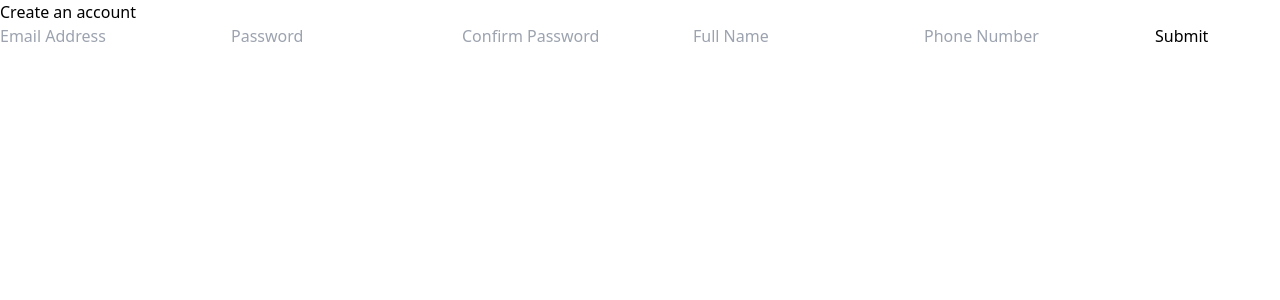
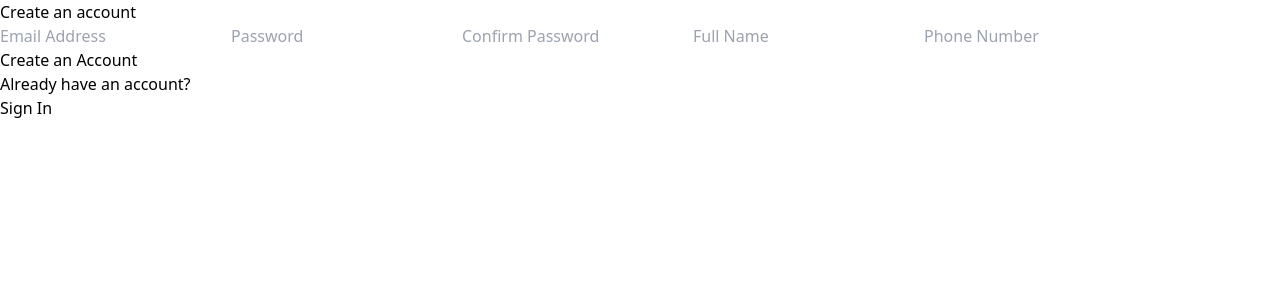
Before and after one commit to jin0106/Tech-IT, a Next.js app in the folder client/: page /SignUp in a window 1280 px wide. Shown: the top 300 px of the page. Built offline with nearby package versions, Linux system fonts and the light colour scheme.

Commit message:
[#7] feat: MovePage import해서 사용

```diff
--- a/client/pages/SignUp/index.tsx
+++ b/client/pages/SignUp/index.tsx
@@ -8,7 +8,10 @@ import {
 	ErrorText,
 	Container,
 	Title,
+	Button,
+	MovePage,
 } from "@components/index";
+import Link from "next/link";
 
 interface InputProps {
 	email: string;
@@ -133,7 +136,7 @@ function SignUpPage() {
 								message: "Please enter a valid mobile phone number.",
 							},
 						})}
-						type="text"
+						type="tel"
 						placeholder="Phone Number"
 					/>
 					<ErrorMessage
@@ -141,7 +144,12 @@ function SignUpPage() {
 						name="phoneNumber"
 						render={({ message }) => <ErrorText>{message}</ErrorText>}
 					/>
-					<input type="submit" />
+					<Button>Create an Account</Button>
+					<MovePage
+						paragraph="Already have an account?"
+						link="/login"
+						description="Sign In"
+					/>
 				</Form>
 			</Container>
 		</>
```
